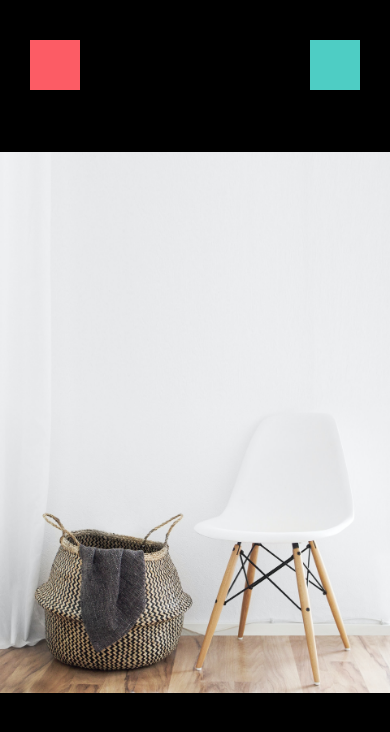
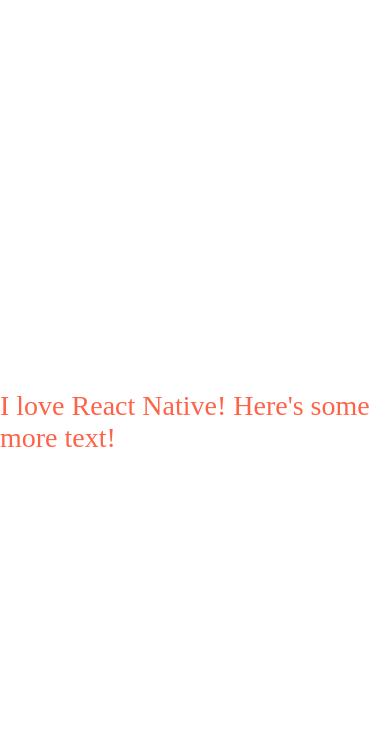
Before and after one commit to atmurray-fullstack/Donewithit-RNative, a React Native app: screen / in a window 390 px wide. Shown: the top 732 px of the page. Built offline with nearby package versions, Linux system fonts and the light colour scheme.

Commit message:
created encapsulated Text AppText and component folder

```diff
--- a/App.js
+++ b/App.js
@@ -1,19 +1,28 @@
 import { StatusBar } from 'expo-status-bar';
 import React from 'react';
 import { StyleSheet, Text, View, ImageBackground } from 'react-native';
+
+import AppText from './app/components/AppText'
 import WelcomeScreen from './app/assets/screens/WelcomeScreen';
 import ViewImageScreen from "./app/assets/screens/ViewImageScreen"
 
 export default function App() {
   return (
-    <ViewImageScreen />
+    <View style={styles.container}>
+
+      <AppText>I love React Native! Here's some more text!</AppText>
+
+    </View>
+
   );
 }
 
 const styles = StyleSheet.create({
   container: {
     flex: 1,
-    backgroundColor: 'orange',
+    backgroundColor: 'white',
+    justifyContent: "center",
+    alignItems: "center"
 
   },
 
--- /dev/null
+++ b/app/components/AppText.js
@@ -0,0 +1,17 @@
+import React from 'react';
+import { Text, StyleSheet, Platform } from 'react-native';
+const AppText = ({ children }) => {
+    return (
+        <Text style={styles.text}>{children}</Text>
+    );
+}
+
+export default AppText;
+
+const styles = StyleSheet.create({
+    text: {
+        fontSize: 28,
+        fontFamily: Platform.OS === "android" ? "Roboto" : "Avenir",
+        color: "tomato"
+    }
+})
```
